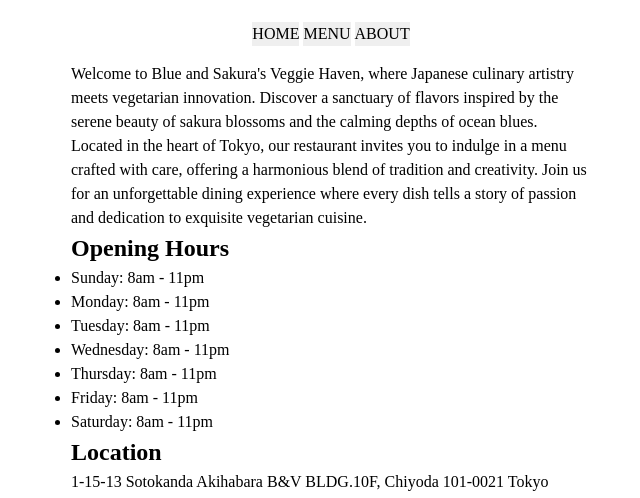
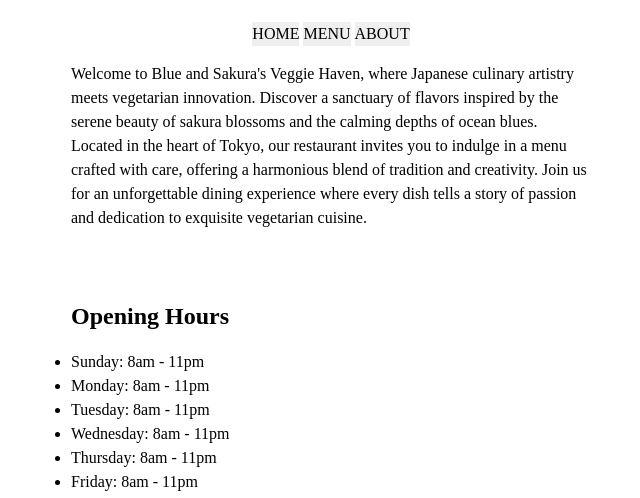
Before and after one commit to blue0206/restaurant-page, a website built with webpack: page src/index.html in a window 1280 px wide. Shown: the part 88-586 px from the top of the page, without its empty margins (309-949 px from the left). Built offline with nearby package versions, Linux system fonts and the light colour scheme.

Commit message:
Place home content using Grid; attach class to top div in home.js
The class 'home-content' has been attached to the topmost div of the
DOM content returned by the home module in order to specifically
target it using CSS and place the home content.

```diff
--- a/src/home.js
+++ b/src/home.js
@@ -1,6 +1,7 @@
 export default function content()
 {
     const homeContent = document.createElement('div');
+    homeContent.classList.add('home-content');
 
     //Attach intro
     const intro = document.createElement('div');
--- a/src/style.css
+++ b/src/style.css
@@ -66,6 +66,24 @@ nav {
 	grid-area: nav;
 }
 
+/* Home Styling */
+.home-content {
+	display: grid;
+	grid-template-rows: repeat(3, 1fr);
+	gap: 16px;
+}
+
+.opening-hours {
+	display: grid;
+	gap: 16px;
+}
+
+.location {
+	display: grid;
+	grid-template-rows: auto 1fr;
+	gap: 16px;
+}
+
 /* Footer Styling */
 footer > div {
 	display: flex;
```
